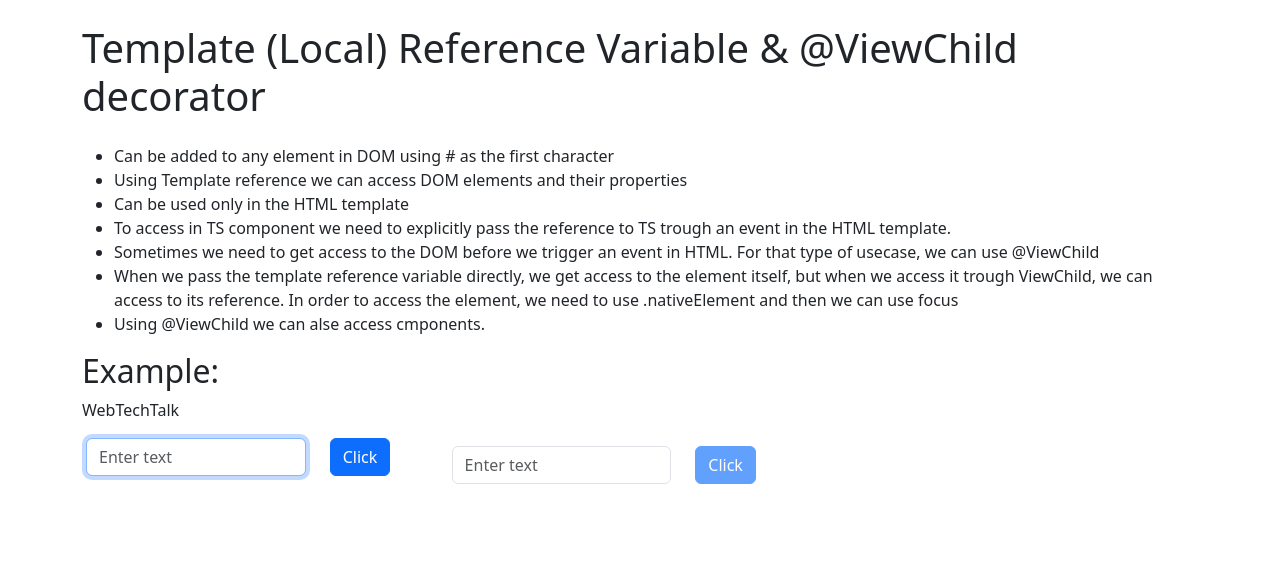
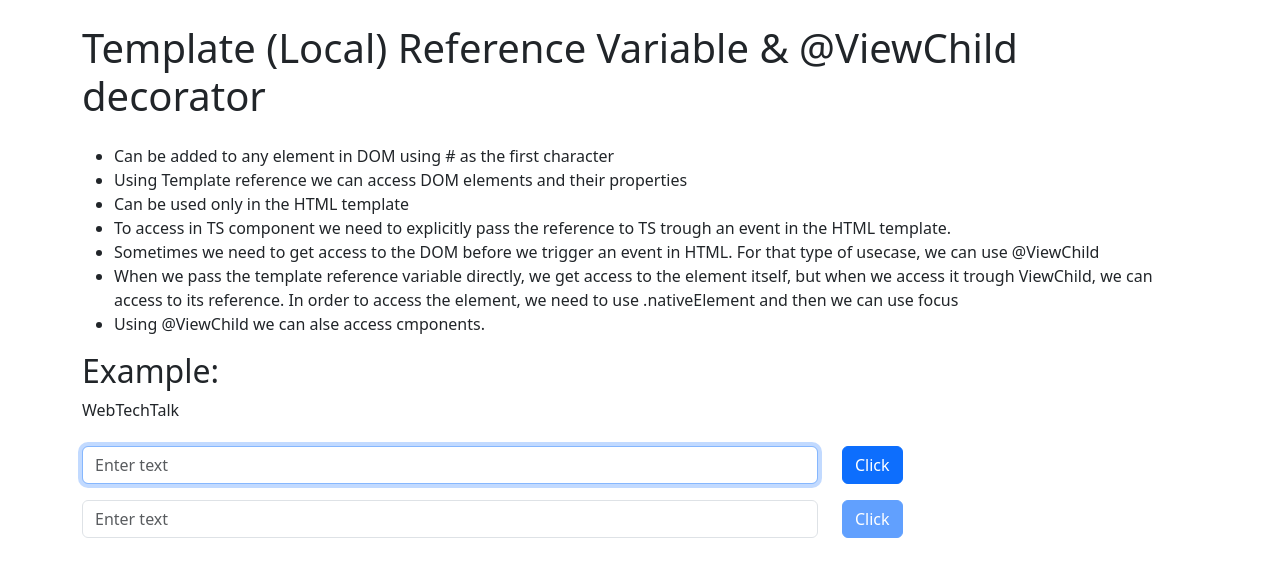
Before and after one commit to nkunic/angular-z2h-example-template-reference-viewchild, an Angular app: page / in a window 1280 px wide. Shown: the top 576 px of the page. Built offline with nearby package versions, Linux system fonts and the light colour scheme.

Commit message:
1 file modified

```diff
--- a/src/app/app.component.html
+++ b/src/app/app.component.html
@@ -25,7 +25,7 @@
 
   <p #channelName class="mb-4">WebTechTalk</p>
 
-  <form class="row row-cols-lg-auto g-3 align-items-center">
+  <form>
     <div class="row">
       <div class="col-8">
         <input
```
